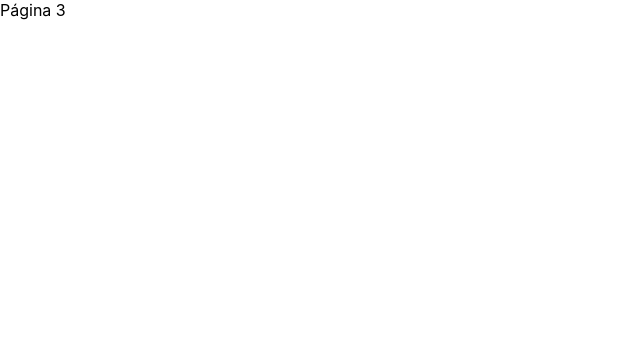
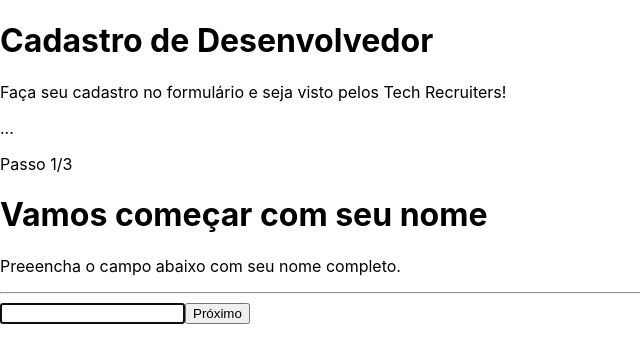
Before and after one commit to Tassio-Med/react-form, a React (Create React App) app: page /page3 in a window 1280 px wide. Shown: the top 362 px of the page, without its empty margins (0-640 px from the left). Built offline with nearby package versions, Linux system fonts and the light colour scheme.

Commit message:
:fire: page 3 apagada

```diff
--- a/src/pages/FormPage3/index.tsx
+++ b/src/pages/FormPage3/index.tsx
@@ -1,8 +1,50 @@
+import { useNavigate } from "react-router-dom";
+import { useForm, FormActions } from '../../contexts/FormContext';
+import { Theme } from "../../components/Theme";
+import { ChangeEvent, useEffect } from "react";
 
 export const FormPage3 = () => {
+  const navigate = useNavigate();
+  const {state, dispatch} = useForm();
+
+  useEffect(() => {
+    dispatch({
+      type: FormActions.setCurrentStep,
+      payload: 1
+    });
+  }, [dispatch]);
+
+  const handleNextStep = () => {
+    state.name !== '' ? navigate('/step2') : alert("Preencha os dados requisitados.");
+  }
+
+  const handleNameChange = (e: ChangeEvent<HTMLInputElement>) => {
+    dispatch({
+      type: FormActions.setName,
+      payload: e.target.value,
+    });
+  }
+
   return(
-    <div>
-      Página 3
-    </div>
+    <Theme>
+      <div>
+        <p>Passo 1/3</p>
+        <h1>Vamos começar com seu nome</h1>
+        <p>Preeencha o campo abaixo com seu nome completo.</p>
+
+        <hr />
+
+        <label>
+          <input
+            type="text"
+            autoFocus
+            value={state.name}
+            onChange={handleNameChange}
+          />
+        </label>
+
+        <button onClick={handleNextStep}>Próximo</button>
+      </div>
+    </Theme>
   );
 }
```
